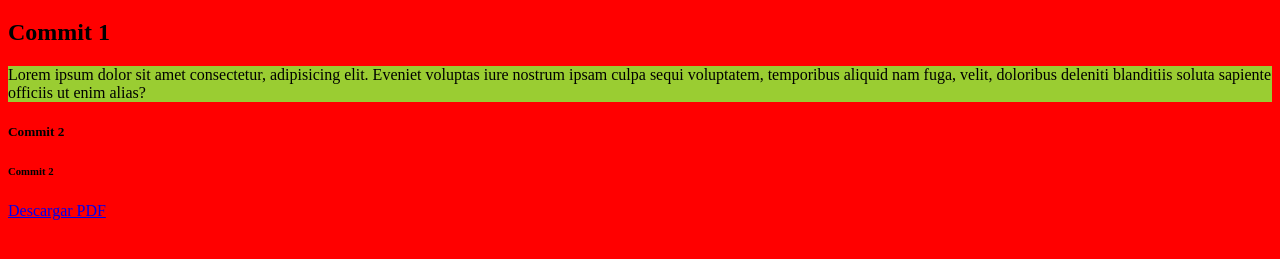
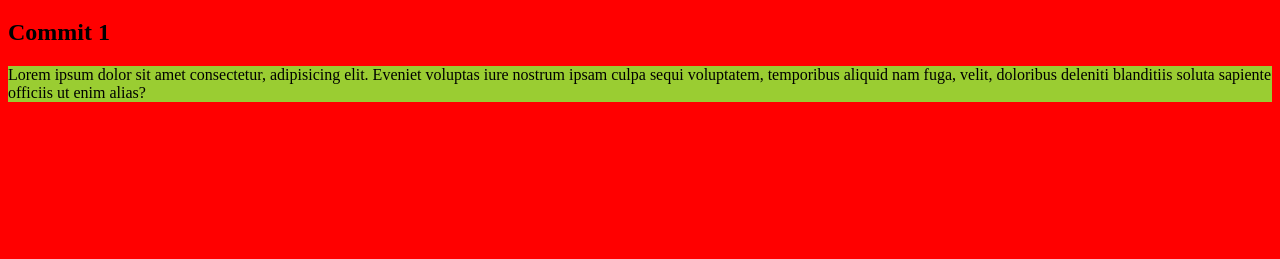
Before and after one commit to danielsquinteros/1-web-l-module-2, a plain HTML site: page 10-sabado/index.html in a window 1280 px wide. Shown: the part 61-320 px from the top of the page. Drawn offline with Linux system fonts and the light colour scheme; files that its build step writes are made by us from their sources.

Commit message:
Revert "mi primer commit"
This reverts commit 6d3fa2d948a7d34c8594e6740a1636811a382201.

```diff
--- a/10-sabado/index.html
+++ b/10-sabado/index.html
@@ -10,8 +10,5 @@
     <h1>Commit 1</h1>
     <h2>Commit 1</h2>
     <p>Lorem ipsum dolor sit amet consectetur, adipisicing elit. Eveniet voluptas iure nostrum ipsam culpa sequi voluptatem, temporibus aliquid nam fuga, velit, doloribus deleniti blanditiis soluta sapiente officiis ut enim alias?</p>
-    <h5>Commit 2</h5>
-    <h6>Commit 2</h6>
-    <a href="./documents/nest-cheatsheet.pdf" target="_blank">Descargar PDF</a>
 </body>
 </html>
```
